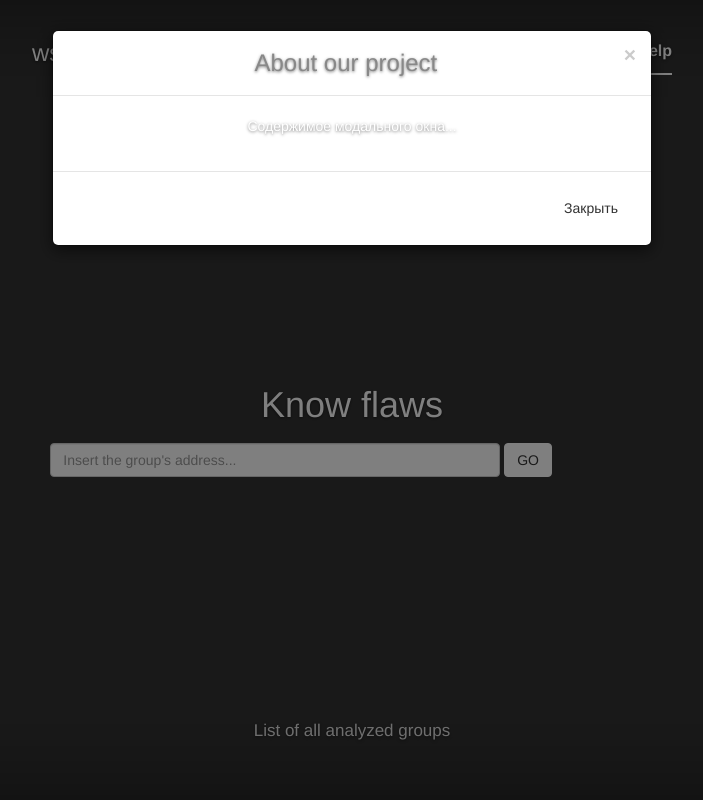
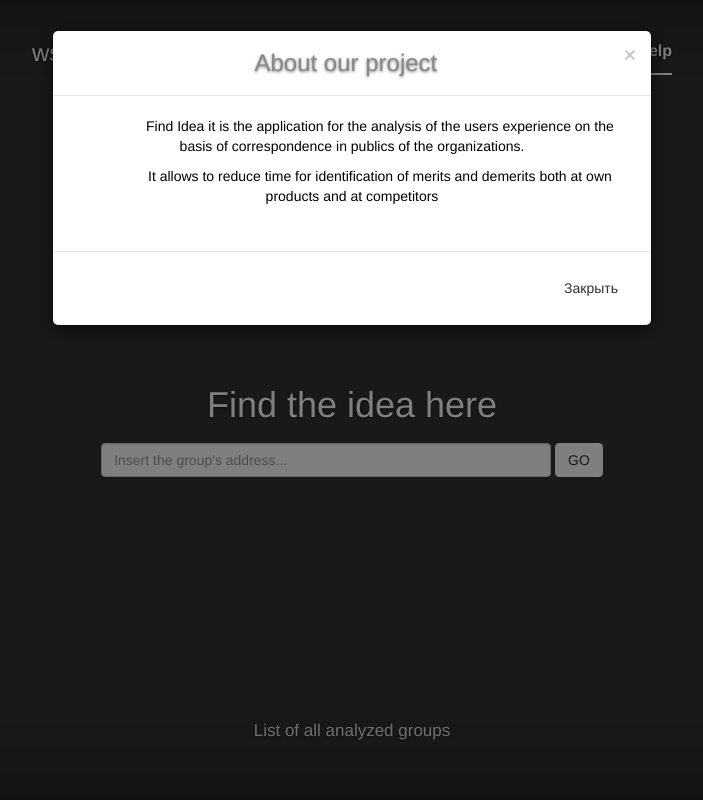
Before and after one commit to licensedtroubleshooter/ws2018_forum_analyzer, a Django app: template start/templates/index.html in a window 1280 px wide, after a click on "About". Shown: the whole page, without its empty margins (288-991 px from the left). Run offline with Django 3.2, Linux system fonts and the light colour scheme; the template is opened without the code that fills it: most values are stand-ins (such as "Sample title", 1, 10 or a date in 2020); some libraries are stand-ins or nearby versions.

Commit message:
Change main page

```diff
--- a/start/templates/index.html
+++ b/start/templates/index.html
@@ -27,6 +27,17 @@
 			.modal-title{
 				color: #888888;
 			}
+			.about{
+				text-indent: 10%;
+				text-align: center;
+				color: #000000;
+				text-shadow: none;
+			}
+			.step{
+				color: #000000;
+				text-align: left;
+				text-shadow: none;
+			}
 		</style>
 	</head>
 	<body>
@@ -39,7 +50,12 @@
 						<h3 class="modal-title">About our project</h3>
 					</div>
 					<!-- Основное содержимое модального окна -->
-					<div class="modal-body">Содержимое модального окна...</div>
+					<div class="modal-body">
+                        	<p class="about">Find Idea it is the application for the analysis of the users
+							experience on the basis of correspondence in publics of the organizations.</p>
+						<p  class="about">It allows to reduce time for identification of merits and demerits both
+							at own products and at competitors</p>
+                    </div>
 					<!-- Футер модального окна -->
 					<div class="modal-footer">
 						<button type="button" class="btn btn-default" data-dismiss="modal">Закрыть</button>
@@ -56,7 +72,18 @@
 						<h3 class="modal-title">Help</h3>
 					</div>
 					<!-- Основное содержимое модального окна -->
-					<div class="modal-body">Содержимое модального окна...</div>
+					<div class="modal-body">
+                        <p class="about">How to use the service "FIND IDEA":</p>
+						<p class="step">1. Enter the link of analysable discussion of the VKontakte group and press the "GO" button;</p>
+						<p class="step">2. If you want to look through at the list of all earlier analyzed groups and choose one of them,
+							follow the link in the bottom of the "Home" page;</p>
+						<p class="step">3. Choose the way of representation comments: as TAGS - the most popular words
+							or as CLUSTERS - the main themes correspondence;</p>
+						<p class="step">4. On the next stap you will see the list of TAGS or CLUSTERS.
+							If you are on the cluster's page, you can change the count of clusters by pressing button with number;</p>
+						<p class="step">5. If you see the list for particular tag or cluster, you can choose the comment and look
+							through information about it.</p>
+                    </div>
 					<!-- Футер модального окна -->
 					<div class="modal-footer">
 						<button type="button" class="btn btn-default" data-dismiss="modal">Закрыть</button>
@@ -64,12 +91,31 @@
 				</div>
 			</div>
 		</div>
-		<div class="site-wrapper">
+		<div id="myModalWait" class="modal fade">
+			<div class="modal-dialog">
+				<div class="modal-content">
+					<!-- Заголовок модального окна -->
+					<div class="modal-header">
+						<button type="button" class="close" data-dismiss="modal" aria-hidden="true">×</button>
+						<h3 class="modal-title"></h3>
+					</div>
+					<!-- Основное содержимое модального окна -->
+					<div class="modal-body">
+						<p class="step">Please, wait...</p>
+                    </div>
+					<!-- Футер модального окна -->
+					<div class="modal-footer">
+						<button type="button" class="btn btn-default" data-dismiss="modal">Закрыть</button>
+					</div>
+				</div>
+			</div>
+		</div>
+        <div class="site-wrapper">
 			<div class="site-wrapper-inner">
 				<div class="cover-container">
 					<div class="masthead clearfix">
 						<div class="inner">
-							<h3 class="masthead-brand">ws2018_forum_analyzer</h3>
+							<h3 class="masthead-brand">ws2018_find_idea</h3>
 							<ul class="nav masthead-nav">
 								<li class="active"><a href={% url 'index' %}>Home</a></li>
 								<li class="active">
@@ -81,16 +127,16 @@
 							</ul>
 						</div>
 					</div>
-					<div class="inner cover">
-						<h1 class="cover-heading">Know flaws</h1>
+					<div class="inner cover" align="center">
+						<h1 class="cover-heading">Find the idea here</h1>
 						<div class="row">
-							<div class="col-md-10">
-								<form method="post" class="navbar-form navbar-righrt"  align="right">
+							<div class="col-xs-12">
+								<form method="post" class="navbar-form navbar-righrt"  align="center">
 									{% csrf_token %}
                                     <input type="text" class="form-control" name="url"
                                            placeholder="Insert the group's address..." size="50%">
 
-                                    <button type="submit" class="btn btn-default" type="submit">GO</button>
+                                    <button type="submit" class="btn btn-default" type="submit" id="go">GO</button>
 								</form>
 							</div>
 						</div>
@@ -108,5 +154,14 @@
 		<script src="{% static "js/jquery.min.js" %}"></script>
 		<script src="{% static "js/bootstrap.min.js" %}"></script>
 		<script src="{% static "js/docs.min.js" %}"></script>
-	</body>
+	    <script>
+            $('#button.go').on('click', function () {
+                var flag = {{ delay }};
+                if (flag == True) {
+                    $('#button.go').attr('data-target', '#myModalWait');
+                };
+            });
+{#            $('button.go').attr('data-target', '#myModalWait')#}
+        </script>
+    </body>
 </html>
```
Also changed, not shown: 3 other files.
